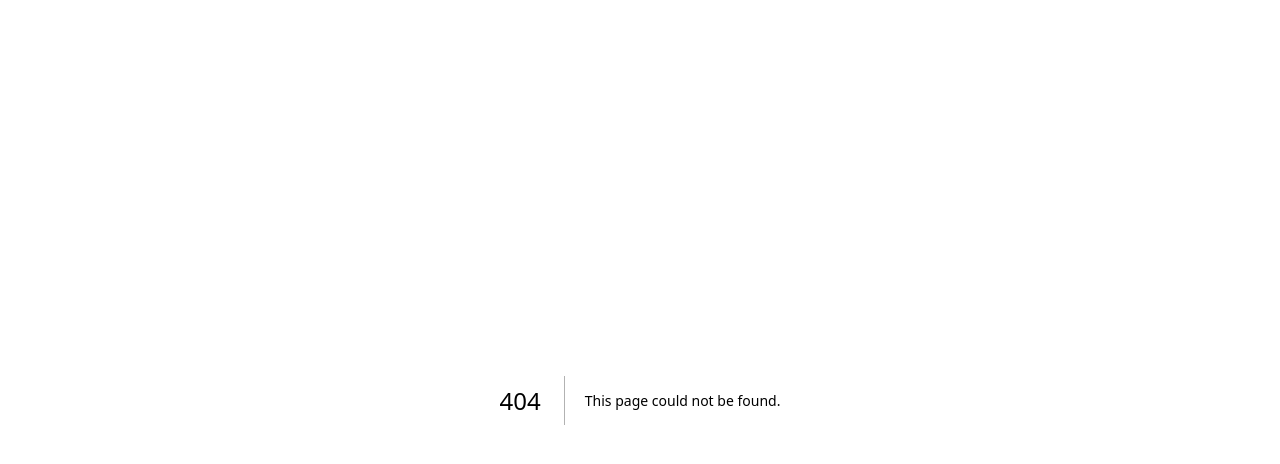
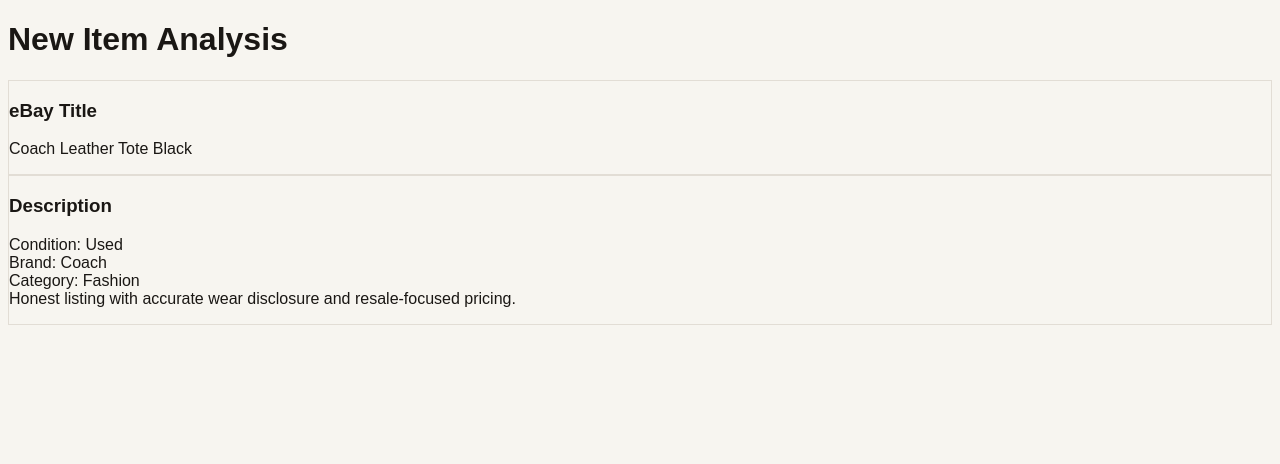
Before and after one commit to RejectedDope/ResaleIQ, a Next.js app: page /analyze in a window 1280 px wide. Before the commit this address had no page. Shown: the top 464 px of the page. Built offline with nearby package versions, Linux system fonts and the light colour scheme.

Commit message:
Add analyze page

```diff
--- /dev/null
+++ b/app/analyze/page.tsx
@@ -0,0 +1,22 @@
+import ListingOutputCard from '@/components/ListingOutputCard'
+import { generateListing } from '@/lib/listingGenerator'
+
+export default function AnalyzePage() {
+  const result = generateListing({
+    brand: 'Coach',
+    itemTitle: 'Leather Tote',
+    color: 'Black',
+    condition: 'Used',
+    category: 'Fashion'
+  })
+
+  return (
+    <main className="min-h-screen p-6">
+      <h1 className="text-3xl font-bold mb-6">New Item Analysis</h1>
+      <div className="space-y-4">
+        <ListingOutputCard title="eBay Title" content={result.ebayTitle} />
+        <ListingOutputCard title="Description" content={result.description} />
+      </div>
+    </main>
+  )
+}
```
